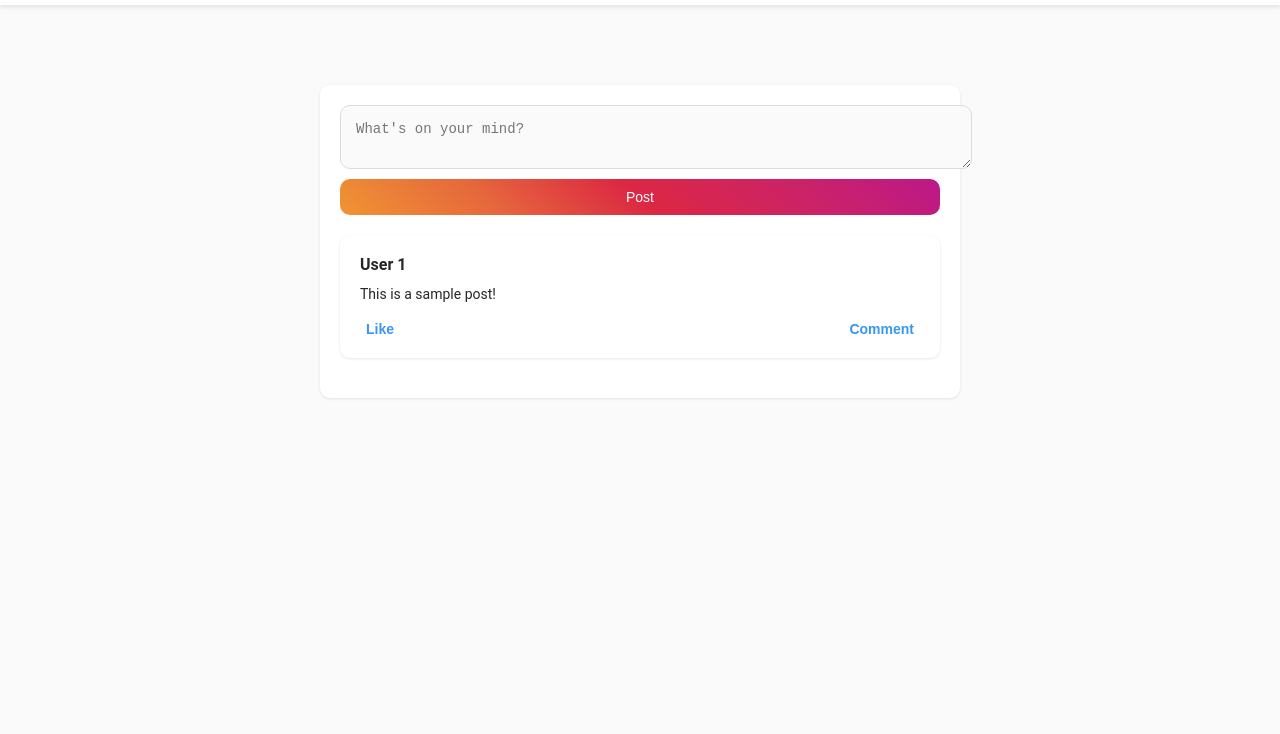
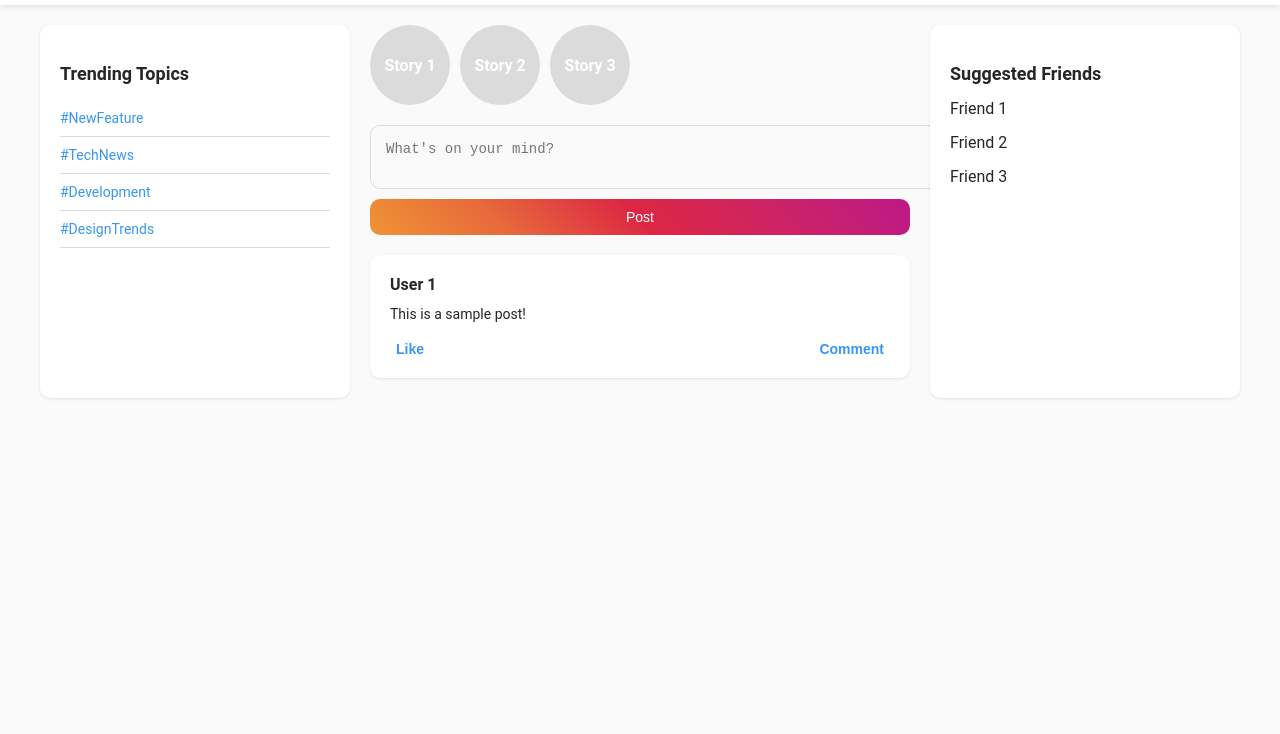
Before and after one commit to shadowless16/Socail-Media-clone, a plain HTML site: page index.html in a window 1280 px wide. Shown: the part 66-800 px from the top of the page. Drawn offline with Linux system fonts and the light colour scheme.

Commit message:
"Refactored CSS styles and updated HTML structure for main content area, adding sidebar, stories section, and suggested friends section."

```diff
--- a/css/styles.css
+++ b/css/styles.css
@@ -24,7 +24,6 @@ body {
 .navbar .logo {
     font-size: 24px;
     font-weight: bold;
-    font-family: 'Helvetica Neue', sans-serif;
 }
 
 .nav-links {
@@ -48,14 +47,75 @@ body {
     color: #3897f0;
 }
 
+/* Main Container Layout */
+.main-container {
+    display: flex;
+    max-width: 1200px;
+    margin: 20px auto;
+    padding: 0 20px;
+}
+
+/* Sidebar: Trending Topics */
+.sidebar {
+    width: 25%;
+    background-color: #fff;
+    border-radius: 10px;
+    padding: 20px;
+    box-shadow: 0 1px 3px rgba(0, 0, 0, 0.1);
+    margin-right: 20px;
+}
+
+.sidebar h3 {
+    margin-bottom: 15px;
+    font-size: 18px;
+    font-weight: bold;
+}
+
+.trending-topics {
+    list-style: none;
+    padding: 0;
+}
+
+.trending-topics li {
+    padding: 10px 0;
+    border-bottom: 1px solid #dbdbdb;
+    font-size: 14px;
+    color: #3897f0;
+}
+
+.trending-topics li:hover {
+    color: #1877f2;
+    cursor: pointer;
+}
+
 /* Main Content */
-.main-content {
-    max-width: 600px;
-    margin: 80px auto 20px;
-    padding: 20px;
-    background-color: white;
-    border-radius: 10px;
-    box-shadow: 0 1px 3px rgba(0, 0, 0, 0.1);
+.content {
+    width: 50%;
+}
+
+/* Stories Section */
+.stories {
+    display: flex;
+    overflow-x: scroll;
+    margin-bottom: 20px;
+}
+
+.story {
+    width: 80px;
+    height: 80px;
+    border-radius: 50%;
+    background-color: #dbdbdb;
+    margin-right: 10px;
+    display: flex;
+    justify-content: center;
+    align-items: center;
+    color: #fff;
+    font-weight: bold;
+    cursor: pointer;
+}
+
+.story:hover {
+    background-color: #3897f0;
 }
 
 /* Post Box */
@@ -134,45 +194,33 @@ body {
     color: #1877f2;
 }
 
-/* Profile Page */
-.profile-header {
-    display: flex;
-    align-items: center;
-    margin-bottom: 20px;
+/* Suggested Friends Section */
+.suggested-friends {
+    width: 25%;
+    background-color: #fff;
+    border-radius: 10px;
+    padding: 20px;
+    box-shadow: 0 1px 3px rgba(0, 0, 0, 0.1);
+    margin-left: 20px;
 }
 
-.profile-avatar {
-    width: 80px;
-    height: 80px;
-    border-radius: 50%;
-    border: 2px solid #dbdbdb;
-    margin-right: 20px;
-}
-
-.profile-info {
-    display: flex;
-    flex-direction: column;
-}
-
-.profile-info .username {
-    font-size: 24px;
+.suggested-friends h3 {
+    margin-bottom: 15px;
+    font-size: 18px;
     font-weight: bold;
 }
 
-.profile-info .bio {
-    font-size: 14px;
-    color: #8e8e8e;
+.suggested-friends .friend {
+    display: flex;
+    align-items: center;
+    margin-bottom: 15px;
+    cursor: pointer;
 }
 
-.profile-posts {
-    display: grid;
-    grid-template-columns: repeat(3, 1fr);
-    gap: 10px;
+.suggested-friends .friend:hover {
+    color: #3897f0;
 }
 
-.profile-posts img {
-    width: 100%;
-    height: auto;
-    border-radius: 10px;
-    box-shadow: 0 1px 3px rgba(0, 0, 0, 0.1);
+.suggested-friends .friend:last-child {
+    margin-bottom: 0;
 }
--- a/index.html
+++ b/index.html
@@ -18,15 +18,37 @@
         </ul>
     </nav>
 
+    <!-- Main Content Area -->
+    <div class="main-container">
+        <!-- Sidebar: Trending Topics -->
+        <div class="sidebar">
+            <h3>Trending Topics</h3>
+            <ul class="trending-topics">
+                <li>#NewFeature</li>
+                <li>#TechNews</li>
+                <li>#Development</li>
+                <li>#DesignTrends</li>
+            </ul>
+        </div>
+
         <!-- Main Content -->
-    <div class="main-content">
+        <div class="content">
+            <!-- Stories Section -->
+            <div class="stories">
+                <div class="story">Story 1</div>
+                <div class="story">Story 2</div>
+                <div class="story">Story 3</div>
+                <!-- Add more stories as needed -->
+            </div>
+
+            <!-- Post Box -->
             <div class="post-box">
                 <textarea placeholder="What's on your mind?" class="post-input"></textarea>
                 <button class="post-button">Post</button>
             </div>
 
+            <!-- Feed -->
             <div class="feed">
-            <!-- Posts will go here -->
                 <div class="post">
                     <div class="post-user">User 1</div>
                     <div class="post-content">This is a sample post!</div>
@@ -35,7 +57,16 @@
                         <button>Comment</button>
                     </div>
                 </div>
-            <!-- Additional posts -->
+            </div>
+        </div>
+
+        <!-- Suggested Friends Section -->
+        <div class="suggested-friends">
+            <h3>Suggested Friends</h3>
+            <div class="friend">Friend 1</div>
+            <div class="friend">Friend 2</div>
+            <div class="friend">Friend 3</div>
+            <!-- Add more friends as needed -->
         </div>
     </div>
 
```
Lines whose indentation alone changed are shown as unchanged.
